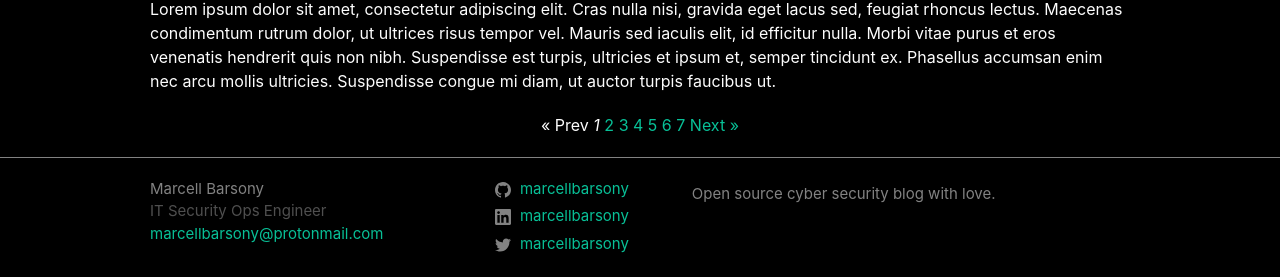
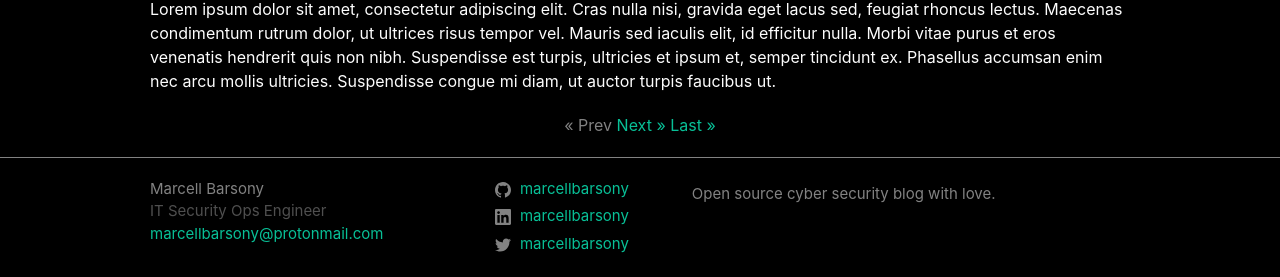
Before and after one commit to marcellbarsony/blog, a Jekyll site: the page built from index.html, in a window 1280 px wide. Shown: the part 1461-1738 px from the top of the page. Built offline with Jekyll 4.4.1, drawn with Linux system fonts in a browser that asks for light colours; the list of posts is cut into pages by our own code.

Commit message:
Removed page numbers & Added last page & Modified table CSS

```diff
--- a/_layouts/home.html
+++ b/_layouts/home.html
@@ -63,6 +63,7 @@ layout: default
     <span>&laquo; Prev</span>
   {% endif %}
 
+<!--
   {% for page in (1..paginator.total_pages) %}
     {% if page == paginator.page %}
       <em>{{ page }}</em>
@@ -72,11 +73,20 @@ layout: default
       <a href="{{ site.paginate_path | relative_url | replace: ':num', page }}">{{ page }}</a>
     {% endif %}
   {% endfor %}
+-->
 
   {% if paginator.next_page %}
     <a href="{{ paginator.next_page_path | relative_url }}">Next &raquo;</a>
   {% else %}
     <span>Next &raquo;</span>
+  {% endif %}
+
+  <!-- Last page -->
+
+{% if paginator.next_page %}
+    <a href="page{{ paginator.total_pages }}">Last &raquo;</a>
+  {% else %}
+    <span>Last &raquo;</span>
   {% endif %}
 </div>
 {% endif %}
--- a/_sass/styles/_base.scss
+++ b/_sass/styles/_base.scss
@@ -140,8 +140,8 @@ table {
   width: 100%;
   // Rows
   tr {
-    &:nth-child(even) {
-      background-color: lighten($background-color, 20%);
+    &:nth-child(odd) {
+      background-color: lighten($background-color, 15%);
     }
   }
   // Header
--- a/_sass/styles/_layout.scss
+++ b/_sass/styles/_layout.scss
@@ -97,6 +97,7 @@
 
 // Pagination
 .pagination {
+  color: $grey-color;
   text-align: center;
   margin-bottom: 20px;
 }
```
